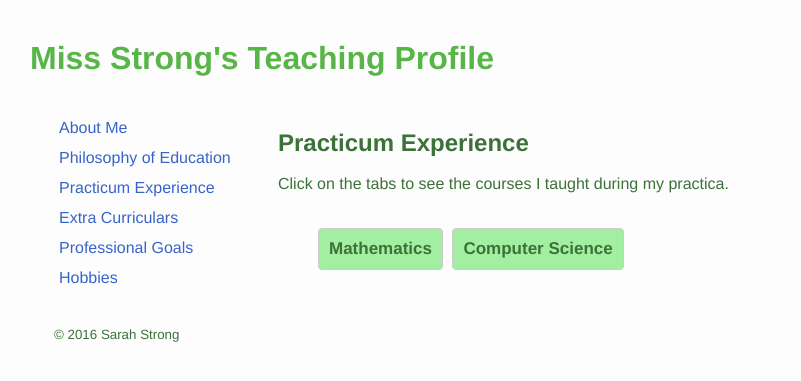
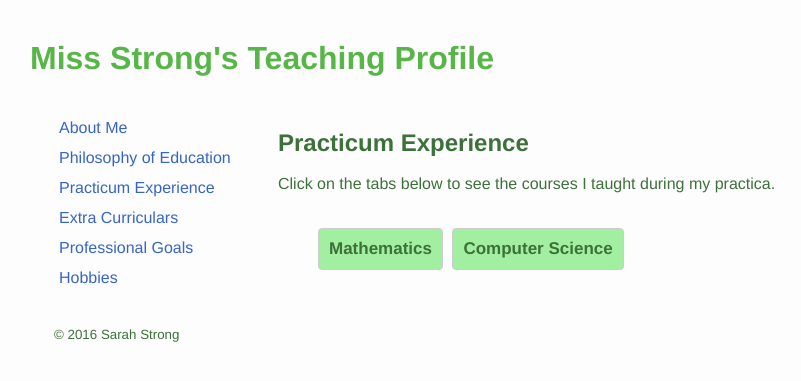
Before and after one commit to sarahstrong314/sarahstrong.ca, a Jekyll site: the page built from practicum-experience.html, in a window 1280 px wide. Shown: the top 381 px of the page, without its empty margins (26-827 px from the left). Built offline with Jekyll 4.4.1, drawn with Linux system fonts in a browser that asks for light colours; nearby versions of some CDN libraries; library files that are not in the unit come from our copies; Markdown is read by kramdown in place of the engine named in the settings.

Commit message:
Updated prac experience page

```diff
--- a/practicum-experience.html
+++ b/practicum-experience.html
@@ -7,7 +7,7 @@ title: Practicum Experience
 
   <div class="introduction">
     <h2 class="prepend-title">Practicum Experience</h2>
-    <p>Click on the tabs to see the courses I taught during my practica.</p>
+    <p>Click on the tabs below to see the courses I taught during my practica.</p>
 
     <ul class="tabs">
       <li id="mathematics">Mathematics</li>
```
Also changed, not shown: other parts of practicum-experience.html (+1 -1 lines).
